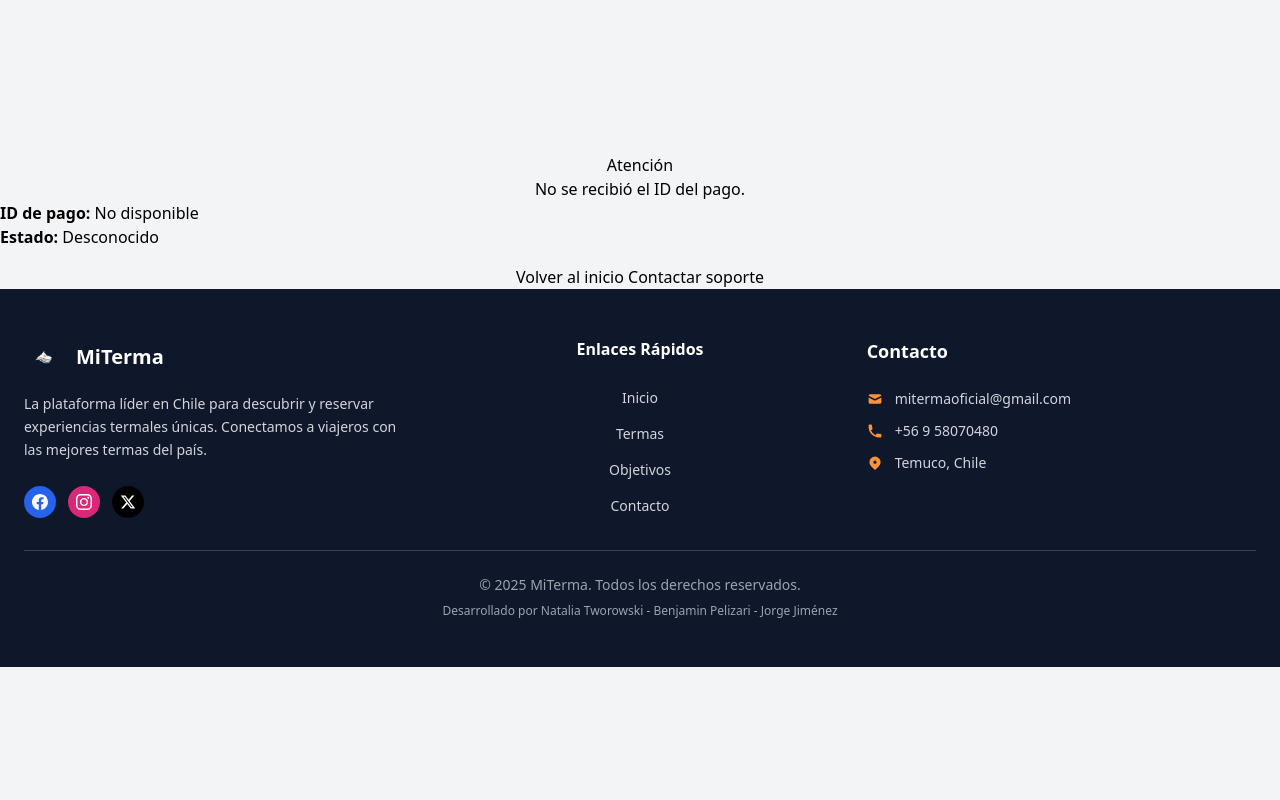
After one commit to NataliaTworowski/MITERMA2, a Django app: page /ventas/pago/success/ in a window 1280 px wide. The commit adds this page. Run offline with Django 5.2, Linux system fonts and the light colour scheme; some libraries are stand-ins or nearby versions.

Commit message:
verificacion del apgo con el webhook

```diff
--- a/termas/views.py
+++ b/termas/views.py
@@ -246,7 +246,7 @@ def analisis_terma(request):
             fechas.append(fecha.strftime('%d/%m'))
             ventas_dia = Compra.objects.filter(
                 fecha_compra__date=fecha,
-                estado_pago='pagado',
+                estado_pago='aprobado',
                 terma=terma
             ).count()
             ventas_por_dia.append(ventas_dia)
--- a/usuarios/templates/administrador_termas/vista_terma.html
+++ b/usuarios/templates/administrador_termas/vista_terma.html
@@ -38,8 +38,9 @@
                     {% endif %}
                 </div>
 
-                <form method="post" action="{% url 'ventas:pago' %}" class="space-y-4">
+                <form method="post" action="{% url 'ventas:pago' terma.id %}" class="space-y-4">
                     {% csrf_token %}
+                    <input type="hidden" name="terma_id" value="{{ terma.id }}">
                     <input type="hidden" id="entrada_id" name="entrada_id" value="">
                     <input type="hidden" id="experiencia" name="experiencia" value="">
                     <div>
--- /dev/null
+++ b/ventas/templates/ventas/pago_exitoso.html
@@ -0,0 +1,78 @@
+{% load static %}
+<!DOCTYPE html>
+<html lang="es">
+<head>
+	<meta charset="UTF-8">
+	<title>Pago Exitoso</title>
+	<link rel="stylesheet" href="{% static 'usuarios/css/vista_terma.css' %}">
+	<script src="https://cdn.tailwindcss.com"></script>
+</head>
+<body class="bg-gray-100 min-h-screen flex flex-col justify-center items-center">
+	<div class="container mt-5">
+    {% if success %}
+        <div class="alert alert-success text-center">
+            <h2><i class="fas fa-check-circle"></i> ¡Pago Exitoso!</h2>
+            <p class="lead">Tu reserva ha sido confirmada</p>
+        </div>
+
+        <div class="card">
+            <div class="card-header">
+                <h4>Detalles de tu compra</h4>
+            </div>
+            <div class="card-body">
+                <p><strong>ID de Compra:</strong> #{{ compra.id }}</p>
+                <p><strong>Terma:</strong> {{ compra.terma.nombre }}</p>
+                <p><strong>Fecha de visita:</strong> {{ compra.fecha_visita|date:"d/m/Y" }}</p>
+                <p><strong>Monto pagado:</strong> ${{ compra.monto_pagado|floatformat:0 }}</p>
+                <p><strong>ID de pago:</strong> {{ payment_id }}</p>
+                <p><strong>Estado:</strong> <span class="badge badge-success">Aprobado</span></p>
+            </div>
+        </div>
+
+        <div class="text-center mt-4">
+            <a href="{% url 'usuarios:inicio' %}" class="btn btn-primary">Volver al inicio</a>
+            <a href="#" class="btn btn-secondary">Ver mis reservas</a>
+        </div>
+
+    {% elif error_message %}
+        <div class="alert alert-warning text-center">
+            <h2><i class="fas fa-exclamation-triangle"></i> Atención</h2>
+            <p class="lead">{{ error_message }}</p>
+        </div>
+
+        <div class="card">
+            <div class="card-body">
+                <p><strong>ID de pago:</strong> {{ payment_id|default:"No disponible" }}</p>
+                <p><strong>Estado:</strong> {{ status|default:"Desconocido" }}</p>
+            </div>
+        </div>
+
+        <div class="text-center mt-4">
+            <a href="{% url 'usuarios:inicio' %}" class="btn btn-primary">Volver al inicio</a>
+            <a href="mailto:soporte@tutermas.cl" class="btn btn-outline-secondary">Contactar soporte</a>
+        </div>
+
+    {% else %}
+        <div class="alert alert-info text-center">
+            <h2><i class="fas fa-clock"></i> Procesando pago...</h2>
+            <p class="lead">Estamos verificando tu pago</p>
+        </div>
+
+        <div class="card">
+            <div class="card-body">
+                <ul class="list-unstyled">
+                    {% for key, value in request.GET.items %}
+                        <li><strong>{{ key }}:</strong> {{ value }}</li>
+                    {% endfor %}
+                </ul>
+            </div>
+        </div>
+
+        <div class="text-center mt-4">
+            <a href="{% url 'usuarios:inicio' %}" class="btn btn-primary">Volver al inicio</a>
+        </div>
+    {% endif %}
+</div>
+</body>
+{% include 'partials/footer.html' %}
+</html>
--- a/ventas/urls.py
+++ b/ventas/urls.py
@@ -3,6 +3,12 @@ from . import views
 
 app_name = 'ventas'
 
+app_name = 'ventas'
+
 urlpatterns = [
-    path('pago/', views.pago, name='pago'),
+    path('pago/<int:terma_id>/', views.pago, name='pago'),
+    path('pago/success/', views.pago_exitoso, name='pago_exitoso'),
+    path('pago/failure/', views.pago_fallido, name='pago_fallido'),
+    path('pago/pending/', views.pago_pendiente, name='pago_pendiente'),
+    path('webhook/mercadopago/', views.mercadopago_webhook, name='mercadopago_webhook'),
 ]
--- a/ventas/views.py
+++ b/ventas/views.py
@@ -1,15 +1,20 @@
-
 from django.shortcuts import render
 import mercadopago
 from dotenv import load_dotenv
 import os
 load_dotenv()
+from django.views.decorators.csrf import csrf_exempt
+from django.conf import settings
+from django.http import JsonResponse
+from django.utils import timezone
+from termas.models import Terma
+from usuarios.models import Usuario
+from usuarios.models import Usuario
 
-
-def pago(request):
-    # Mostrar datos de la compra y preparar integración Mercado Pago
+def pago(request, terma_id=None):
     datos = {}
     if request.method == 'POST':
+        datos['terma_id'] = request.POST.get('terma_id') or terma_id
         access_token = os.getenv("MP_ACCESS_TOKEN")
         sdk = mercadopago.SDK(access_token)
         datos['entrada_id'] = request.POST.get('entrada_id')
@@ -22,12 +27,66 @@ def pago(request):
         datos['fecha'] = request.POST.get('fecha')
         datos['cantidad_entradas'] = request.POST.get('cantidad')
 
+        # Obtener usuario
+        usuario = None
+        if 'usuario_id' in request.session:
+            usuario = Usuario.objects.filter(id=request.session['usuario_id']).first()
+        else:
+            usuario_id = request.POST.get('usuario_id')
+            if usuario_id:
+                usuario = Usuario.objects.filter(id=usuario_id).first()
+
+        # Obtener terma
+        terma_id = request.POST.get('terma_id')
+        terma = None
+        if terma_id:
+            terma = Terma.objects.filter(id=terma_id).first()
+
+        # Validar datos antes de crear la compra
+        if not usuario:
+            datos['compra_error'] = "No se encontró el usuario para la compra. Debes iniciar sesión."
+            return render(request, 'ventas/pago.html', datos)
+
+        if not datos['total']:
+            datos['compra_error'] = "No se recibió el monto total de la compra."
+            return render(request, 'ventas/pago.html', datos)
+
+        if not terma:
+            datos['compra_error'] = "No se encontró la terma seleccionada para la compra."
+            return render(request, 'ventas/pago.html', datos)
+
+        # CREAR LA COMPRA ANTES de generar la preferencia
+        try:
+            from ventas.models import Compra, MetodoPago
+            import uuid
+
+            metodo_pago = MetodoPago.objects.filter(nombre__icontains="Mercado Pago").first()
+
+            # Generar un ID único para esta compra ANTES de crear la preferencia
+            mercado_pago_id = f"{access_token[:10]}-{uuid.uuid4()}"
+
+            compra = Compra.objects.create(
+                usuario=usuario,
+                metodo_pago=metodo_pago,
+                terma=terma,
+                fecha_visita=datos['fecha'] if datos['fecha'] else None,
+                total=datos['total'] if datos['total'] else 0,
+                estado_pago="pendiente",
+                mercado_pago_id=mercado_pago_id,
+            )
+            print(f"Compra creada: id={compra.id}, mercado_pago_id={compra.mercado_pago_id}")
+
+        except Exception as e:
+            datos['compra_error'] = f"Error al guardar la compra: {str(e)}"
+            return render(request, 'ventas/pago.html', datos)
+
         # Mercado Pago integración
         env_base = os.getenv('MP_BASE_URL')
         if env_base:
             base_url = env_base.rstrip('/')
         else:
-            base_url = request.build_absolute_uri('/')[:-1]  # Quita el slash final
+            base_url = request.build_absolute_uri('/')[:-1]
+
         preference_data = {
             "items": [
                 {
@@ -37,19 +96,341 @@ def pago(request):
                     "currency_id": "CLP"
                 }
             ],
+            "external_reference": mercado_pago_id,  # ← Tu UUID único
             "back_urls": {
-                "success": f"{base_url}/ventas/pago/success/",
+                "success": f"{base_url}/ventas/pago/success/",  # ← Coincide con tu URL
                 "failure": f"{base_url}/ventas/pago/failure/",
                 "pending": f"{base_url}/ventas/pago/pending/"
             },
-            "auto_return": "approved"
+            "auto_return": "approved",
+            "notification_url": f"{base_url}/ventas/webhook/mercadopago/",  # ← Nueva ruta del webhook
+            "statement_descriptor": "TERMAS",
+            "metadata": {
+                "compra_id": compra.id,
+                "usuario_id": usuario.id,
+                "terma_id": terma.id
+            }
         }
+
         preference_response = sdk.preference().create(preference_data)
-        #print('MP preference response:', preference_response)
         response_data = preference_response.get("response", {})
+
         if "init_point" in response_data:
             datos['mercadopago_url'] = response_data["init_point"]
+            # Nota: Ya no actualizamos mercado_pago_id aquí porque ya lo tenemos
+            # Si quieres guardar también el preference_id de Mercado Pago, puedes hacerlo:
+            # compra.mercado_pago_preference_id = response_data.get("id")
+            # compra.save()
         else:
             datos['mercadopago_error'] = response_data.get("message", "No se pudo generar el enlace de pago. Intenta nuevamente.")
+            # Si falla la creación de la preferencia, podrías eliminar la compra o marcarla como error
+            compra.estado_pago = "error"
+            compra.save()
+
+    # Si no está en POST, buscar la terma por entrada_id en EntradaTipo
+    if request.method != 'POST' and terma_id:
+        datos['terma_id'] = terma_id
+
+    if not datos.get('terma_id') and datos.get('entrada_id'):
+        from entradas.models import EntradaTipo
+        entrada_tipo = EntradaTipo.objects.filter(id=datos['entrada_id']).first()
+        if entrada_tipo and entrada_tipo.terma_id:
+            datos['terma_id'] = entrada_tipo.terma_id
+        else:
+            datos['terma_id'] = datos['entrada_id']
 
     return render(request, 'ventas/pago.html', datos)
+
+@csrf_exempt
+def mercadopago_webhook(request):
+    import os
+    from django.conf import settings
+    print(f"[WEBHOOK] Método: {request.method}")
+
+    if request.method == 'POST':
+        try:
+            import json
+            # Detectar si estamos en modo prueba
+            access_token = os.getenv("MP_ACCESS_TOKEN")
+            is_test = access_token.startswith("TEST-") if access_token else False
+            print(f"[WEBHOOK] Modo: {'PRUEBA' if is_test else 'PRODUCCIÓN'}")
+            print(f"[WEBHOOK] Headers: {dict(request.headers)}")
+            body = request.body.decode('utf-8')
+            print(f"[WEBHOOK] Body: {body}")
+            print(f"[WEBHOOK] Query params: {dict(request.GET)}")
+
+            # VALIDAR FIRMA SOLO EN PRODUCCIÓN
+            if not is_test:
+                x_signature = request.headers.get('x-signature')
+                x_request_id = request.headers.get('x-request-id')
+                if x_signature and x_request_id:
+                    webhook_secret = os.getenv("MP_WEBHOOK_SECRET")
+                    if webhook_secret:
+                        import hashlib
+                        import hmac
+                        parts = {}
+                        for part in x_signature.split(','):
+                            if '=' in part:
+                                key, value = part.split('=', 1)
+                                parts[key.strip()] = value.strip()
+                        ts = parts.get('ts')
+                        received_signature = parts.get('v1')
+                        data_id = request.GET.get('data.id') or request.GET.get('id')
+                        if not data_id and body:
+                            try:
+                                body_json = json.loads(body)
+                                data_id = body_json.get('data', {}).get('id') or body_json.get('id')
+                            except:
+                                pass
+                        message = f"id:{data_id};request-id:{x_request_id};ts:{ts};"
+                        expected_signature = hmac.new(
+                            webhook_secret.encode(),
+                            message.encode(),
+                            hashlib.sha256
+                        ).hexdigest()
+                        if not hmac.compare_digest(received_signature, expected_signature):
+                            print("[WEBHOOK] ❌ Firma inválida en PRODUCCIÓN")
+                            return JsonResponse({
+                                'status': 'error',
+                                'message': 'Invalid signature'
+                            }, status=401)
+                        print("[WEBHOOK] ✅ Firma válida")
+                    else:
+                        print("[WEBHOOK] ⚠️ MP_WEBHOOK_SECRET no configurado en producción")
+                else:
+                    print("[WEBHOOK] ⚠️ No se recibió x-signature en producción")
+            else:
+                print("[WEBHOOK] ℹ️ Modo PRUEBA: Saltando validación de firma")
+
+            # Procesar webhook (igual para ambos modos)
+            data = {}
+            if body:
+                try:
+                    data = json.loads(body)
+                except:
+                    pass
+
+            resource_type = data.get('type') or request.GET.get('topic')
+            resource_id = data.get('data', {}).get('id') or request.GET.get('data.id') or request.GET.get('id')
+            print(f"[WEBHOOK] type: {resource_type}, id: {resource_id}")
+
+            if resource_type == 'payment' and resource_id:
+                # SIEMPRE consultar la API de MP
+                sdk = mercadopago.SDK(access_token)
+                payment_info = sdk.payment().get(resource_id)
+                if payment_info['status'] == 200:
+                    payment_data = payment_info['response']
+                    external_reference = payment_data.get('external_reference')
+                    status = payment_data.get('status')
+                    print(f"[WEBHOOK] Payment status: {status}, external_reference: {external_reference}")
+                    if is_test:
+                        print(f"[WEBHOOK] 🧪 PRUEBA - Payment data: {payment_data}")
+                    if status == 'approved' and external_reference:
+                        from ventas.models import Compra
+                        from django.utils import timezone
+                        from django.db import transaction
+                        with transaction.atomic():
+                            compra = Compra.objects.select_for_update().filter(
+                                mercado_pago_id=str(external_reference),
+                                estado_pago="pendiente"
+                            ).first()
+                            if compra:
+                                if not Compra.objects.filter(payment_id=str(resource_id)).exclude(id=compra.id).exists():
+                                    compra.estado_pago = "aprobado"
+                                    compra.payment_id = str(resource_id)
+                                    compra.pagador_email = payment_data.get('payer', {}).get('email', '')
+                                    compra.monto_pagado = payment_data.get('transaction_amount', compra.total)
+                                    compra.fecha_confirmacion_pago = timezone.now()
+                                    compra.save()
+                                    print(f"[WEBHOOK] ✅ Compra {compra.id} actualizada")
+                                    if is_test:
+                                        print(f"[WEBHOOK] 🧪 PRUEBA - Compra aprobada: {compra.id}")
+                                    return JsonResponse({"status": "success"}, status=200)
+                                else:
+                                    print(f"[WEBHOOK] ⚠️ payment_id ya registrado")
+                                    return JsonResponse({"status": "duplicate"}, status=200)
+                            else:
+                                print(f"[WEBHOOK] ℹ️ Compra ya procesada")
+                                return JsonResponse({"status": "already_processed"}, status=200)
+                return JsonResponse({"status": "received"}, status=200)
+            return JsonResponse({"status": "ignored"}, status=200)
+        except Exception as e:
+            print(f"[WEBHOOK] ❌ Error: {str(e)}")
+            import traceback
+            traceback.print_exc()
+            return JsonResponse({'status': 'error', 'message': str(e)}, status=500)
+    return JsonResponse({'status': 'error'}, status=405)
+
+
+def pago_exitoso(request):
+    import os
+    import mercadopago
+    from ventas.models import Compra
+    from django.utils import timezone
+
+    # Obtener todos los parámetros de Mercado Pago
+    payment_id = request.GET.get('payment_id') or request.GET.get('collection_id')
+    collection_id = request.GET.get('collection_id')
+    preference_id = request.GET.get('preference_id')
+    status = request.GET.get('status') or request.GET.get('collection_status')
+
+    print(f"[PAGO_EXITOSO] payment_id: {payment_id}, preference_id: {preference_id}, status: {status}")
+
+    compra = None
+    error_message = None
+
+    # Si el pago fue aprobado, actualizar la compra
+    if status == 'approved' and payment_id:
+        try:
+            # Consultar la API de Mercado Pago para obtener el external_reference
+            access_token = os.getenv("MP_ACCESS_TOKEN")
+            sdk = mercadopago.SDK(access_token)
+            payment_info = sdk.payment().get(payment_id)
+
+            if payment_info['status'] == 200:
+                payment_data = payment_info['response']
+                external_reference = payment_data.get('external_reference')  # Este es nuestro mercado_pago_id
+
+                print(f"[PAGO_EXITOSO] external_reference: {external_reference}")
+
+                if external_reference:
+                    # Buscar la compra por el external_reference
+                    compra = Compra.objects.filter(
+                        mercado_pago_id=str(external_reference),
+                        estado_pago="pendiente"
+                    ).first()
+
+                    if compra:
+                        # Validar que el payment_id no esté ya registrado en otra compra
+                        compra_duplicada = Compra.objects.filter(
+                            payment_id=str(payment_id)
+                        ).exclude(id=compra.id).exists()
+
+                        # Validar monto pagado
+                        monto_esperado = float(compra.total)
+                        monto_pagado = float(payment_data.get('transaction_amount', 0))
+                        if abs(monto_esperado - monto_pagado) > 0.01:
+                            error_message = f"El monto pagado (${monto_pagado}) no coincide con el esperado (${monto_esperado})"
+                            print(f"[SEGURIDAD] ⚠️ {error_message}")
+                            compra.estado_pago = "revisión"
+                            compra.save()
+                            context = {
+                                'payment_id': payment_id,
+                                'collection_id': collection_id,
+                                'preference_id': preference_id,
+                                'status': status,
+                                'compra': compra,
+                                'error_message': "Error en el monto del pago. Contacta a soporte.",
+                                'success': False
+                            }
+                            return render(request, 'ventas/pago_exitoso.html', context)
+
+                        if not compra_duplicada:
+                            # Actualizar la compra a aprobado
+                            compra.estado_pago = "aprobado"
+                            compra.payment_id = str(payment_id)
+                            compra.pagador_email = payment_data.get('payer', {}).get('email', '')
+                            compra.monto_pagado = payment_data.get('transaction_amount', compra.total)
+                            compra.fecha_confirmacion_pago = timezone.now()
+                            compra.save()
+                            print(f"[PAGO_EXITOSO] Compra {compra.id} actualizada a aprobado")
+                        else:
+                            print(f"[PAGO_EXITOSO] payment_id {payment_id} ya registrado en otra compra")
+                            error_message = "Este pago ya fue procesado anteriormente."
+                    else:
+                        print(f"[PAGO_EXITOSO] No se encontró compra pendiente con external_reference: {external_reference}")
+                        # Intentar buscar si la compra ya existe con este payment_id (ya fue procesada)
+                        compra = Compra.objects.filter(payment_id=str(payment_id)).first()
+                        if compra:
+                            print(f"[PAGO_EXITOSO] Compra ya procesada: {compra.id}")
+                        else:
+                            error_message = "No se encontró la compra asociada a este pago."
+                else:
+                    error_message = "No se pudo obtener la referencia del pago."
+            else:
+                error_message = f"Error al consultar el pago: {payment_info.get('status')}"
+                print(f"[PAGO_EXITOSO] Error en API de MP: {payment_info}")
+
+        except Exception as e:
+            error_message = f"Error al procesar el pago: {str(e)}"
+            print(f"[PAGO_EXITOSO] Exception: {str(e)}")
+            import traceback
+            traceback.print_exc()
+
+    # Si no hay payment_id o el status no es approved
+    elif not payment_id:
+        error_message = "No se recibió el ID del pago."
+    elif status != 'approved':
+        error_message = f"El pago no fue aprobado. Estado: {status}"
+
+    context = {
+        'payment_id': payment_id,
+        'collection_id': collection_id,
+        'preference_id': preference_id,
+        'status': status,
+        'compra': compra,
+        'error_message': error_message,
+        'success': compra is not None and compra.estado_pago == 'aprobado'
+    }
+
+    return render(request, 'ventas/pago_exitoso.html', context)
+
+def pago_fallido(request):
+    """Vista para pagos fallidos o rechazados"""
+    payment_id = request.GET.get('payment_id')
+    status = request.GET.get('status')
+    preference_id = request.GET.get('preference_id')
+
+    print(f"[PAGO_FALLIDO] payment_id: {payment_id}, status: {status}")
+
+    context = {
+        'payment_id': payment_id,
+        'status': status,
+        'preference_id': preference_id,
+    }
+    return render(request, 'ventas/pago_fallido.html', context)
+
+
+def pago_pendiente(request):
+    """Vista para pagos pendientes (ej: pago en efectivo en punto de pago)"""
+    payment_id = request.GET.get('payment_id')
+    status = request.GET.get('status')
+    preference_id = request.GET.get('preference_id')
+
+    print(f"[PAGO_PENDIENTE] payment_id: {payment_id}, status: {status}")
+
+    # Opcional: Actualizar la compra a estado "pendiente_confirmacion"
+    if payment_id and preference_id:
+        try:
+            import os
+            import mercadopago
+            from ventas.models import Compra
+
+            access_token = os.getenv("MP_ACCESS_TOKEN")
+            sdk = mercadopago.SDK(access_token)
+            payment_info = sdk.payment().get(payment_id)
+
+            if payment_info['status'] == 200:
+                payment_data = payment_info['response']
+                external_reference = payment_data.get('external_reference')
+
+                if external_reference:
+                    compra = Compra.objects.filter(
+                        mercado_pago_id=str(external_reference),
+                        estado_pago="pendiente"
+                    ).first()
+
+                    if compra:
+                        compra.estado_pago = "pendiente_confirmacion"
+                        compra.payment_id = str(payment_id)
+                        compra.save()
+                        print(f"[PAGO_PENDIENTE] Compra {compra.id} marcada como pendiente de confirmación")
+        except Exception as e:
+            print(f"[PAGO_PENDIENTE] Error: {str(e)}")
+
+    context = {
+        'payment_id': payment_id,
+        'status': status,
+        'preference_id': preference_id,
+    }
+    return render(request, 'ventas/pago_pendiente.html', context)
```
Also changed, not shown: ventas/models.py (+6 -1 lines), ventas/templates/pago_fallido.html (added, +36 -0 lines), ventas/templates/ventas/pago.html (+10 -0 lines), ventas/migrations/0005_compra_fecha_confirmacion_pago_compra_monto_pagado_and_more.py (added), ventas/migrations/0006_compra_payment_id_alter_compra_mercado_pago_id.py (added), ventas/migrations/0007_remove_compra_payment_id_and_more.py (added), ventas/migrations/0008_compra_payment_id.py (added).
